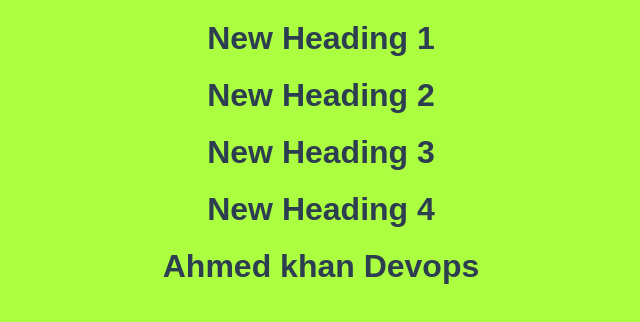
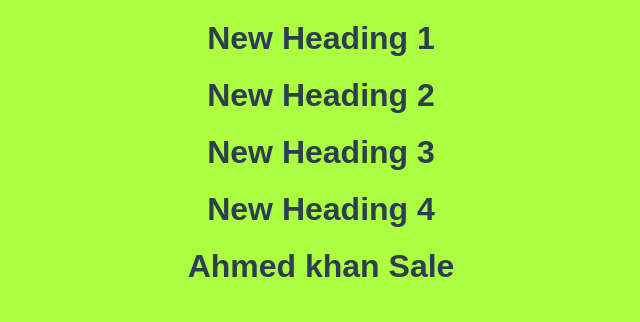
Before and after one commit to TechnoAhmed/github-ahmed-test, a plain HTML site: page index.html in a window 1280 px wide. Shown: the whole page, without its empty margins (319-959 px from the left). Drawn offline with Linux system fonts and the light colour scheme.

Commit message:
change line h1

```diff
--- a/index.html
+++ b/index.html
@@ -11,6 +11,6 @@
     <h1>New Heading 2</h1>
     <h1>New Heading 3</h1>
     <h1>New Heading 4</h1>
-    <h1>Ahmed khan Devops</h1>
+    <h1>Ahmed khan Sale</h1>
 </body>
 </html>
```
